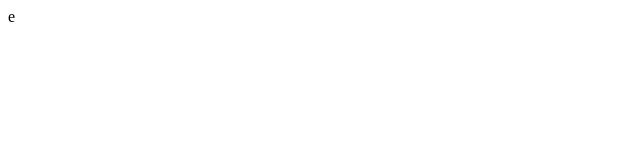
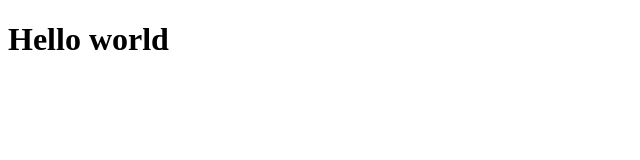
Before and after one commit to LeonardoSchmittK/testsGit, a plain HTML site: page index.html in a window 1280 px wide. Shown: the whole page, without its empty margins (0-640 px from the left). Drawn offline with Linux system fonts and the light colour scheme.

Commit message:
Commit content of the index.html

```diff
--- a/index.html
+++ b/index.html
@@ -6,6 +6,6 @@
  <title>Document</title>
 </head>
 <body>
- e
+  <h1>Hello world</h1>
 </body>
 </html>
```
